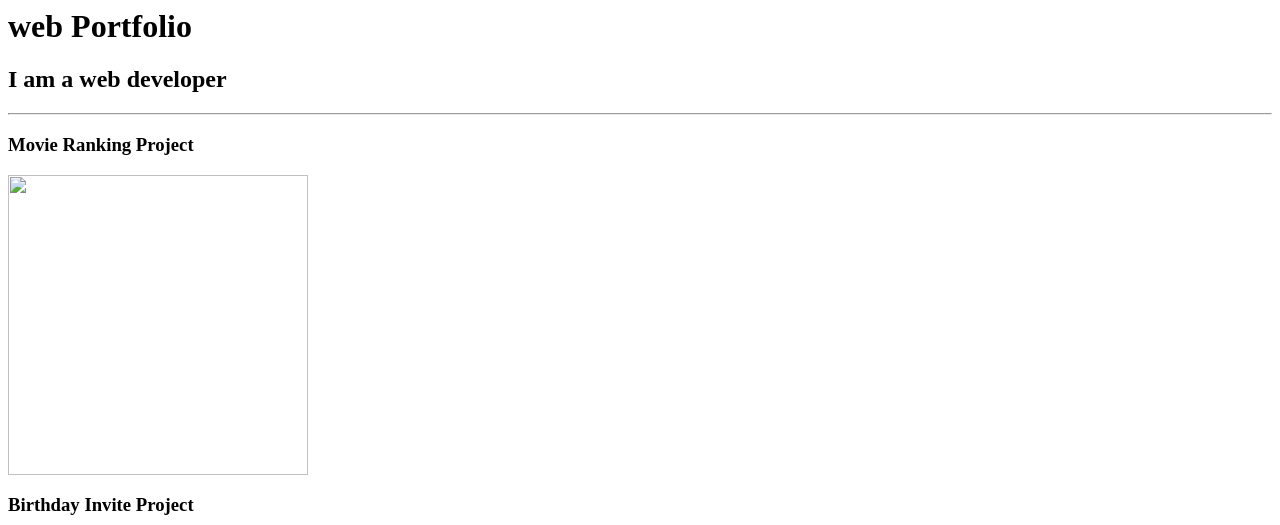
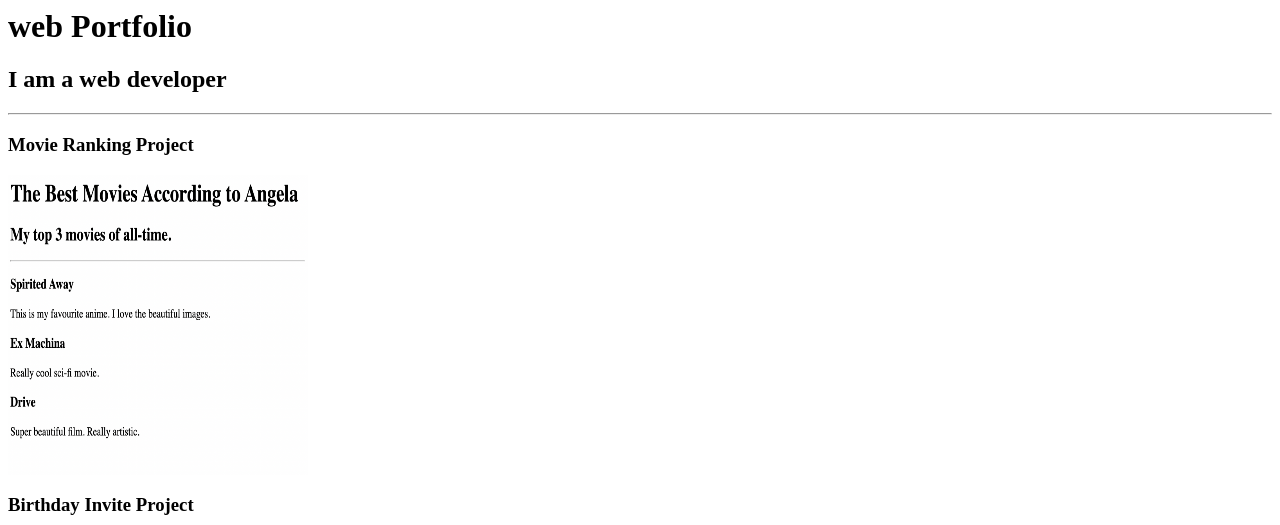
Before and after one commit to seobyosama/html-portfolio, a plain HTML site: page index.html in a window 1280 px wide. Shown: the top 525 px of the page. Drawn offline with Linux system fonts and the light colour scheme.

Commit message:
Update index.html

```diff
--- a/index.html
+++ b/index.html
@@ -35,7 +35,7 @@ https://developer.mozilla.org/en-US/docs/Web/HTML/Element/img#attr-height -->
         <hr>
         <div class="project-1">
             <h3>Movie Ranking Project</h3>
-            <img src="./assets/images/movie-ranking.png" width="300px" height="300px">
+            <img src="./movie-ranking.png" width="300px" height="300px">
         </div>
     </div>
 
```
